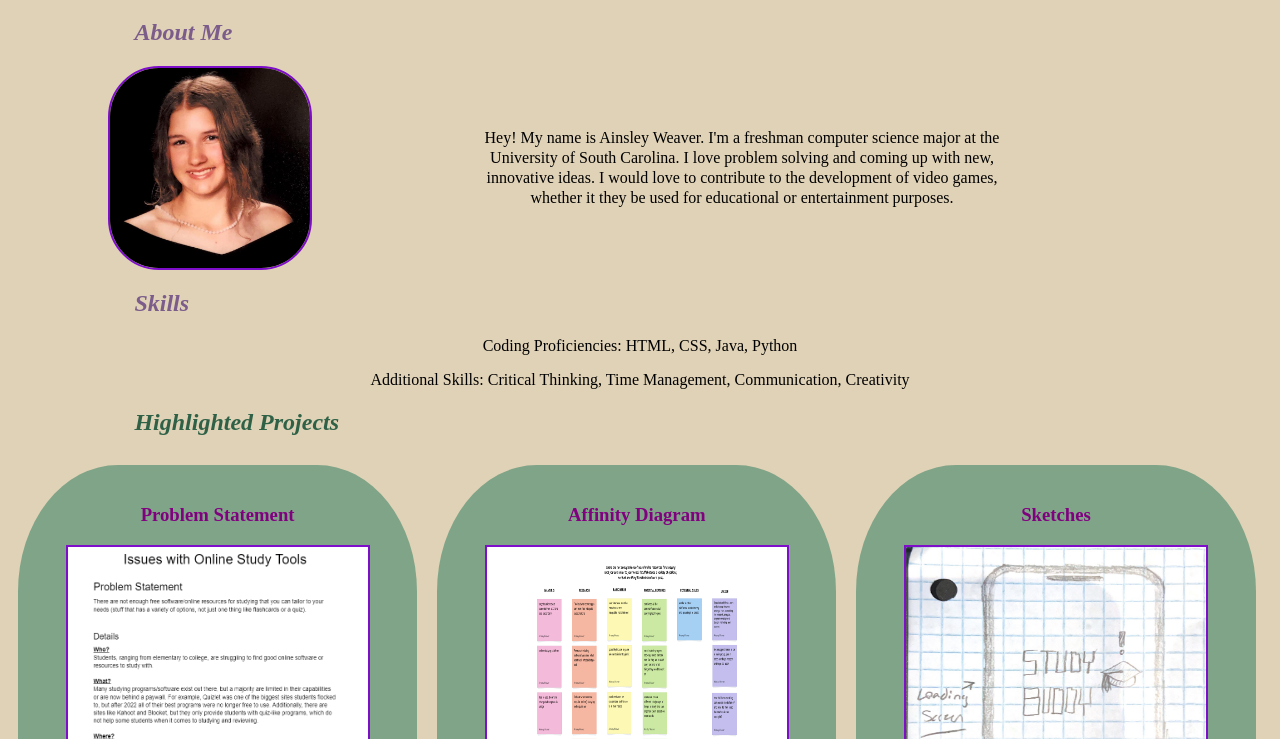
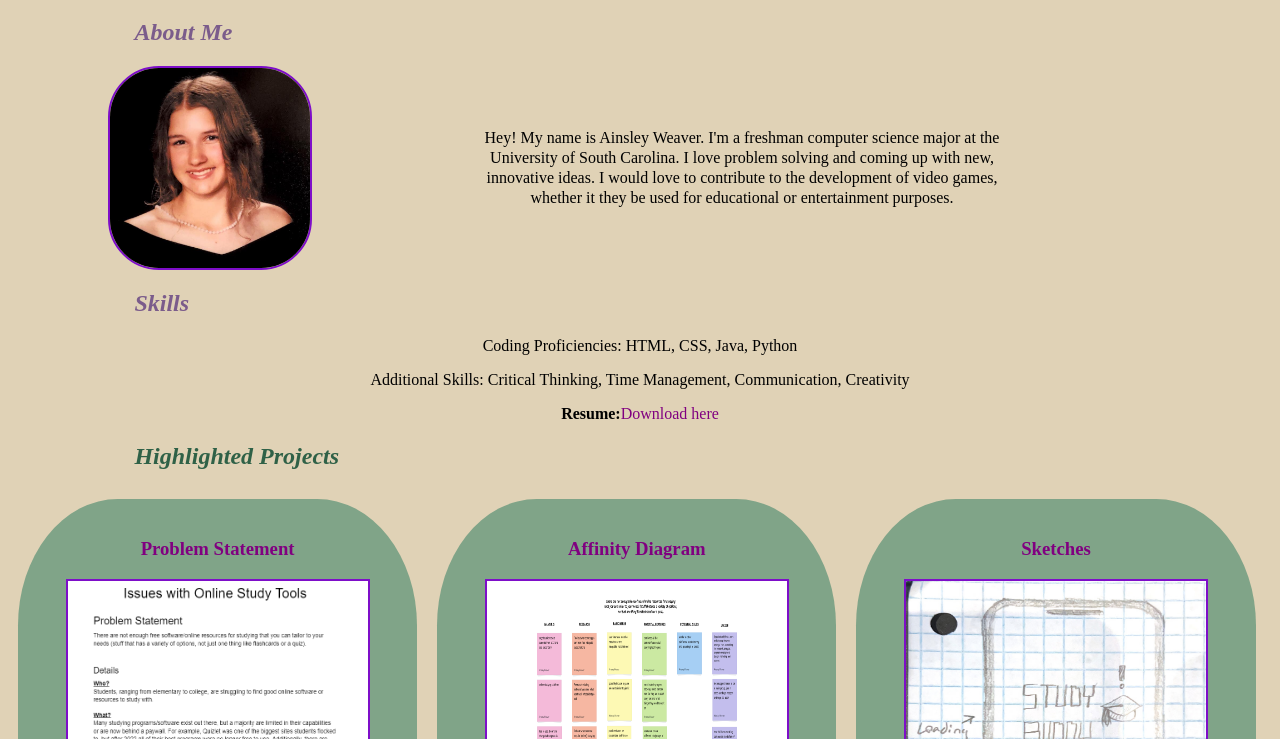
Before and after one commit to aweaver422/aweaver422.github.io, a plain HTML site: page index.html in a window 1280 px wide. Shown: the part 61-800 px from the top of the page. Drawn offline with Linux system fonts and the light colour scheme.

Commit message:
og resume added to skills, needed to be updated later

```diff
--- a/index.html
+++ b/index.html
@@ -21,6 +21,7 @@
         <div class="skills">
             <p>Coding Proficiencies: HTML, CSS, Java, Python</p>
             <p>Additional Skills: Critical Thinking, Time Management, Communication, Creativity</p>
+            <p><b>Resume:</b><a href="files/Resume - Ainsley Weaver (1).pdf">Download here</a></p>
         </div>
 
         <h2 class="h2OTHER">Highlighted Projects</h2>
```
Also changed, not shown: 1 other file.
